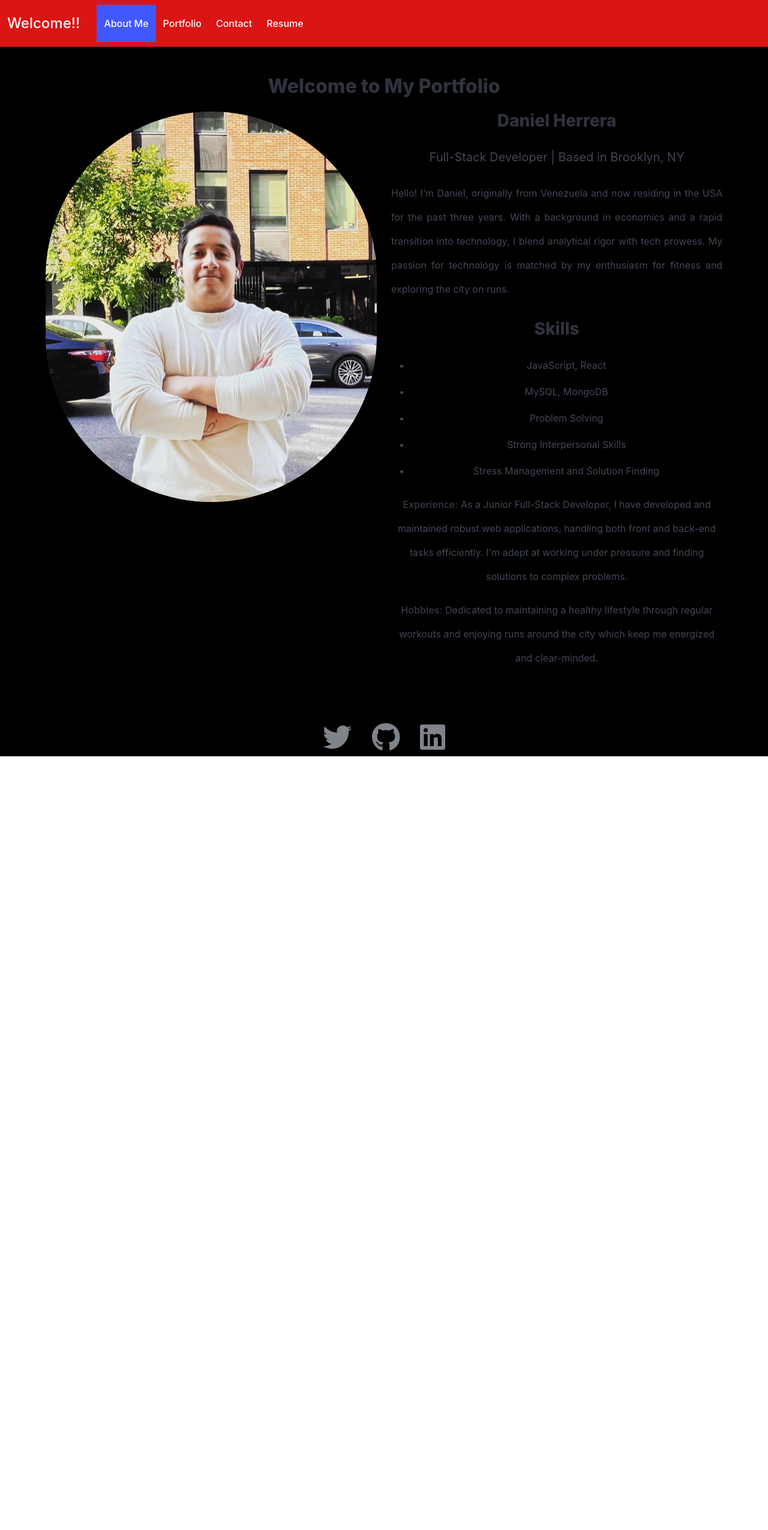
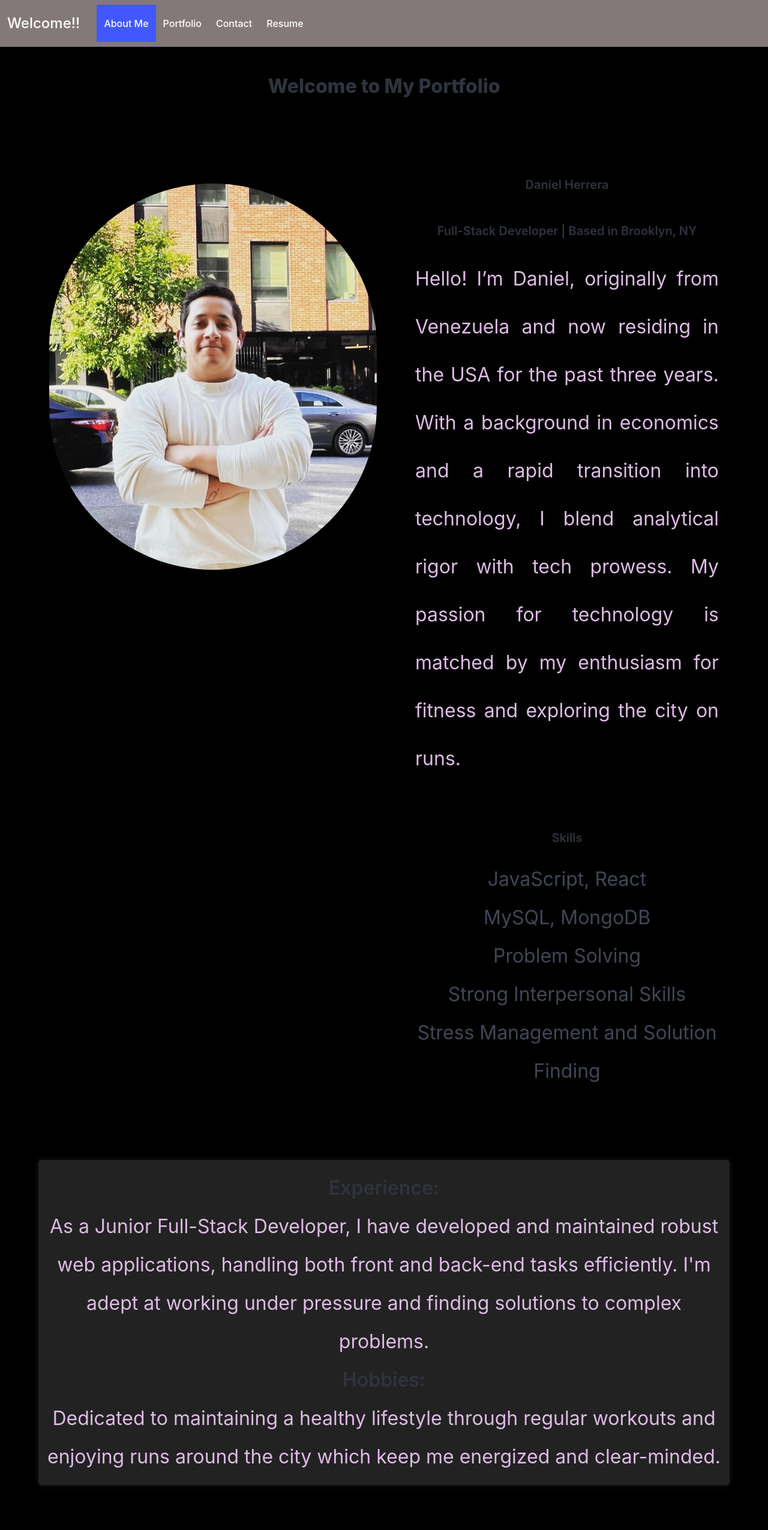
Before and after one commit to danielhe27/my-PortfolioInReact, a React (Vite) app in the folder portfolio-inReact/: page / in a window 1280 px wide. Shown: the top 2551 px of the page at 60% size. Before the commit the page ends 1261 px from the top, so only its background shows below. Built offline with nearby package versions, Linux system fonts and the light colour scheme.

Commit message:
navbar burguer

```diff
--- a/portfolio-inReact/src/App.css
+++ b/portfolio-inReact/src/App.css
@@ -3,8 +3,7 @@
 #root {
   text-align: center;
   line-height: 5vh;
-  min-height: 100vh; /* Minimum height of 100% viewport height */
-
+  min-height: 100vh;
 }
 
 .logo {
@@ -37,6 +36,7 @@
 
 .card {
   padding: 2em;
+  height: 44vh;
 }
 
 .read-the-docs {
@@ -68,7 +68,7 @@ margin-top: 5vh;
 .card-image-container {
   position: relative;
   overflow: hidden;
-  height: 18vh;
+  height: 21vh;
 }
 
 .card-image {
@@ -96,7 +96,7 @@ margin-top: 5vh;
 
 /* Navbar */
 .navbar {
-  background-color: #db1414;
+  background-color: #847979;
   color: #699a84;
 
 }
@@ -121,3 +121,72 @@ margin-top: 5vh;
 .is-active {
   background-color: #555;
 }
+
+
+.container.is-fluid {
+  margin-top: 7vh;
+}
+
+@media print, screen and (min-width: 769px) {
+  .column.is-one-third, .column.is-one-third-tablet {
+      flex: none;
+      width: 46vh;
+      height: 55vh;
+  }
+}
+
+.card-content:last-child, .card-footer:last-child, .card-header:last-child {
+  border-end-end-radius: var(--bulma-card-radius);
+  border-end-start-radius: var(--bulma-card-radius);
+  margin-top: 5vh;
+}
+
+.experience {
+  background-color: #241;
+  border-radius: 11px;
+  margin-top: 13vh;
+  line-height: 8vh;
+}
+
+@media print, screen and (min-width: 769px) {
+  .column.is-6, .column.is-6-tablet {
+      flex: none;
+      width: calc(50% - var(--bulma-column-gap) / 2);
+      line-height: 10vh;
+      font-size:large;
+  }
+}
+
+.presentation {
+  margin-top: 110px;
+  margin-left: 5vh;
+}
+
+.skills {
+  margin-top: 80px;
+  margin-left: 5vh;
+  font-size: xx-large;
+}
+
+.image img {
+  display: block;
+  height: auto;
+  width: 100%;
+  margin-top: 15vh;
+}
+
+.skills-list{
+  line-height: 8vh;
+}
+
+p {
+  color: #debbe5;
+  font-size: xx-large;
+}
+
+@media screen and (max-width: 1023px) {
+  .navbar-menu.is-active {
+      display: block;
+      width: -webkit-fill-available;
+  }
+}
--- a/portfolio-inReact/src/components/ContacForm.jsx
+++ b/portfolio-inReact/src/components/ContacForm.jsx
@@ -5,9 +5,9 @@ const ContactForm = () => {
   const [email, setEmail] = useState('');
   const [message, setMessage] = useState('');
   const [errors, setErrors] = useState({});
+  const [formSubmitted, setFormSubmitted] = useState(false);
 
   const validateEmail = (email) => {
-    // Regular expression for validating email format
     const emailRegex = /^[^\s@]+@[^\s@]+\.[^\s@]+$/;
     return emailRegex.test(email);
   };
@@ -15,7 +15,7 @@ const ContactForm = () => {
   const handleBlur = (e) => {
     const { name, value } = e.target;
     if (!value.trim()) {
-      setErrors({ ...errors, [name]: `${name} is required` });
+      setErrors({ ...errors, [name]: `${name.charAt(0).toUpperCase() + name.slice(1)} is required` });
     } else {
       setErrors({ ...errors, [name]: '' });
     }
@@ -33,20 +33,25 @@ const ContactForm = () => {
 
   const handleSubmit = (e) => {
     e.preventDefault();
-    // Form submission logic
+    if (Object.values(errors).every(x => x === '') && name && email && message) {
+      setFormSubmitted(true);
+    } else {
+      setFormSubmitted(false);
+      alert('Please fill in all fields correctly.');
+    }
   };
 
   return (
-    <div className="container">
-      <h2 className="title has-text-centered mt-6">Contact Me</h2>
-      <div className="columns is-centered mt-6">
+    <div className="container is-three-quarters   is-fluid">
+      <h2 className="title has-text-centered  has-text-info">Contact Me</h2>
+      <div className="columns is-centered is-rounded ">
         <div className="column is-half">
           <form onSubmit={handleSubmit}>
             <div className="field">
               <label className="label">Name</label>
-              <div className="control">
+              <div className="control has-icons-left">
                 <input
-                  className={`input ${errors.name && 'is-danger'}`}
+                  className={`input ${errors.name ? 'is-danger' : ''}`}
                   type="text"
                   placeholder="Your name"
                   name="name"
@@ -54,14 +59,17 @@ const ContactForm = () => {
                   onBlur={handleBlur}
                   onChange={(e) => setName(e.target.value)}
                 />
+                <span className="icon is-small is-left">
+                  <i className="fas fa-user"></i>
+                </span>
+                {errors.name && <p className="help is-danger">{errors.name}</p>}
               </div>
-              {errors.name && <p className="help is-danger">{errors.name}</p>}
             </div>
             <div className="field">
               <label className="label">Email</label>
-              <div className="control">
+              <div className="control has-icons-left">
                 <input
-                  className={`input ${errors.email && 'is-danger'}`}
+                  className={`input ${errors.email ? 'is-danger' : ''}`}
                   type="email"
                   placeholder="Your email"
                   name="email"
@@ -69,28 +77,32 @@ const ContactForm = () => {
                   onBlur={handleBlur}
                   onChange={handleEmailChange}
                 />
+                <span className="icon is-small is-left">
+                  <i className="fas fa-envelope"></i>
+                </span>
+                {errors.email && <p className="help is-danger">{errors.email}</p>}
               </div>
-              {errors.email && <p className="help is-danger">{errors.email}</p>}
             </div>
             <div className="field">
               <label className="label">Message</label>
               <div className="control">
                 <textarea
-                  className={`textarea ${errors.message && 'is-danger'}`}
+                  className={`textarea ${errors.message ? 'is-danger' : ''}`}
                   placeholder="Your message"
                   name="message"
                   value={message}
                   onBlur={handleBlur}
                   onChange={(e) => setMessage(e.target.value)}
                 ></textarea>
+                {errors.message && <p className="help is-danger">{errors.message}</p>}
               </div>
-              {errors.message && <p className="help is-danger">{errors.message}</p>}
             </div>
             <div className="field is-grouped is-grouped-centered">
               <div className="control">
-                <button type="submit" className="button is-primary">Submit</button>
+                <button type="submit" className="button is-info">Submit</button>
               </div>
             </div>
+            {formSubmitted && <p className="help is-primary">Form submitted successfully!</p>}
           </form>
         </div>
       </div>
--- a/portfolio-inReact/src/components/NavTabs.jsx
+++ b/portfolio-inReact/src/components/NavTabs.jsx
@@ -1,7 +1,13 @@
 import { Link, useLocation } from 'react-router-dom';
+import { useState } from 'react';
 
 function NavTabs() {
+  const [isActive, setIsActive] = useState(false);
   const currentPage = useLocation().pathname;
+
+  const toggleMenu = () => {
+    setIsActive(!isActive);
+  };
 
   return (
     <nav className="navbar" role="navigation" aria-label="main navigation">
@@ -9,19 +15,25 @@ function NavTabs() {
         <a className="navbar-item" href="/">
           Welcome!!
         </a>
+        <a role="button" className={`navbar-burger burger ${isActive ? 'is-active' : ''}`} aria-label="menu" aria-expanded="false" data-target="navbarBasicExample" onClick={toggleMenu}>
+          <span aria-hidden="true"></span>
+          <span aria-hidden="true"></span>
+          <span aria-hidden="true"></span>
+        </a>
       </div>
-    <div id="navbarBasicExample" className="navbar-menu">
+
+      <div id="navbarBasicExample" className={`navbar-menu ${isActive ? 'is-active' : ''}`}>
         <div className="navbar-start">
-        <Link to="/" className={`navbar-item ${currentPage === '/' ? 'is-active' : ''}`}>
+          <Link to="/" className={`navbar-item ${currentPage === '/' ? 'is-active' : ''}`} onClick={toggleMenu}>
             About Me
           </Link>
-        <Link to="/Portfolio" className={`navbar-item ${currentPage === '/Portfolio' ? 'is-active' : ''}`}>
+          <Link to="/Portfolio" className={`navbar-item ${currentPage === '/Portfolio' ? 'is-active' : ''}`} onClick={toggleMenu}>
             Portfolio
           </Link>
-        <Link to="/Contact" className={`navbar-item ${currentPage === '/Contact' ? 'is-active' : ''}`}>
+          <Link to="/Contact" className={`navbar-item ${currentPage === '/Contact' ? 'is-active' : ''}`} onClick={toggleMenu}>
             Contact
           </Link>
-        <Link to="/Resume" className={`navbar-item ${currentPage === '/Resume' ? 'is-active' : ''}`}>
+          <Link to="/Resume" className={`navbar-item ${currentPage === '/Resume' ? 'is-active' : ''}`} onClick={toggleMenu}>
             Resume
           </Link>
         </div>
--- a/portfolio-inReact/src/pages/About.jsx
+++ b/portfolio-inReact/src/pages/About.jsx
@@ -1,6 +1,6 @@
 import React from 'react';
 
-function About() {
+const About = () => {
   return (
     <section className="section">
       <div className="container">
@@ -14,12 +14,13 @@ function About() {
             </figure>
           </div>
           <div className="column is-6">
-            <div className="content">
-              <h2 className="subtitle">Daniel Herrera</h2>
-              <p className="is-size-5">Full-Stack Developer | Based in Brooklyn, NY</p>
+            <div className="presentation">
+              <h2 className="subtitle"><strong>Daniel Herrera</strong></h2>
+              <p className="is-size-5"><strong>Full-Stack Developer | Based in Brooklyn, NY</strong></p>
               <p className="has-text-justified">Hello! I’m Daniel, originally from Venezuela and now residing in the USA for the past three years. With a background in economics and a rapid transition into technology, I blend analytical rigor with tech prowess. My passion for technology is matched by my enthusiasm for fitness and exploring the city on runs.</p>
-
-              <h2 className="subtitle">Skills</h2>
+            </div>
+            <div className="skills">
+              <h2 className="subtitle"><strong>Skills</strong></h2>
               <ul className="skills-list">
                 <li>JavaScript, React</li>
                 <li>MySQL, MongoDB</li>
@@ -27,12 +28,14 @@ function About() {
                 <li>Strong Interpersonal Skills</li>
                 <li>Stress Management and Solution Finding</li>
               </ul>
-              <div className="content">
-                <p><strong>Experience:</strong> As a Junior Full-Stack Developer, I have developed and maintained robust web applications, handling both front and back-end tasks efficiently. I'm adept at working under pressure and finding solutions to complex problems.</p>
-                <p><strong>Hobbies:</strong> Dedicated to maintaining a healthy lifestyle through regular workouts and enjoying runs around the city which keep me energized and clear-minded.</p>
-              </div>
             </div>
           </div>
+            <div className="experience">
+              <p><strong>Experience:</strong>
+              </p> <p>As a Junior Full-Stack Developer, I have developed and maintained robust web applications, handling both front and back-end tasks efficiently. I'm adept at working under pressure and finding solutions to complex problems.</p>
+              <p><strong>Hobbies:</strong> </p>
+              <p>Dedicated to maintaining a healthy lifestyle through regular workouts and enjoying runs around the city which keep me energized and clear-minded.</p>
+            </div>
         </div>
       </div>
     </section>
--- a/portfolio-inReact/src/pages/Portfolio.jsx
+++ b/portfolio-inReact/src/pages/Portfolio.jsx
@@ -2,12 +2,17 @@ import React from 'react';
 
 const PortfolioPage = () => {
     const projects = [
-        { id: 1, title: 'PWA-WebFlow', description: 'Progressive web application', image: '../src/assets/project-images/pwa.jpeg', link: 'https://github.com/danielhe27/PWA-WebFlow' },
-        { id: 2, title: 'Blogspot-MVC', description: 'Model-View-Controller', image: '../src/assets/project-images/mvc.jpeg', link: 'https://github.com/danielhe27/blogspot-mvc' },
-        { id: 3, title: 'note-storage', description: 'Create and store notes', image: '../src/assets/project-images/notecreator.jpeg', link: 'https://github.com/danielhe27/note-storage' },
-        { id: 4, title: 'movie-decision-maker', description: 'Omdb Api helps with  choosing a movie  ', image: '../src/assets/project-images/movie-desicion.jpeg', link: 'https://github.com/danielhe27/movie-decision-maker/tree/main' },
-        { id: 5, title: 'ChronoSaver', description: 'Time management web application', image: '../src/assets/project-images/chronosaver.jpeg', link: 'https://github.com/danielhe27/chronosaver' },
-        { id: 6, title: 'web-based quiz application', description: 'trivia', image: '../src/assets/project-images/quiz.jpeg', link: 'https://github.com/danielhe27/SqueezyQuiz' },
+        { id: 1, title: 'PWA-WebFlow', description: 'Progressive web application', image: '../src/assets/project-images/pwa.jpeg', link: 'https://github.com/danielhe27/PWA-WebFlow', deploy:'https://rocky-wildwood-58113-0dc7f9910c44.herokuapp.com' },
+
+        { id: 2, title: 'Blogspot-MVC', description: 'Model-View-Controller', image: '../src/assets/project-images/mvc.jpeg', link: 'https://github.com/danielhe27/blogspot-mvc', deploy:'https://secure-earth-02146-fc74d51ab940.herokuapp.com' },
+
+        { id: 3, title: 'note-storage', description: 'Create and store notes', image: '../src/assets/project-images/notecreator.jpeg', link: 'https://github.com/danielhe27/note-storage', deploy:'https://note-storage-8c599a9c6b47.herokuapp.com/notes' },
+
+        { id: 4, title: 'movie-decision-maker', description: 'Omdb Api helps with  choosing a movie  ', image: '../src/assets/project-images/movie-desicion.jpeg', link: 'https://github.com/danielhe27/movie-decision-maker/tree/main', deploy:'https://danielhe27.github.io/movie-decision-maker/' },
+
+        { id: 5, title: 'ChronoSaver', description: 'Time management web application', image: '../src/assets/project-images/chronosaver.jpeg', link: 'https://github.com/danielhe27/chronosaver', deploy:'https://danielhe27.github.io/chronosaver/'  },
+
+        { id: 6, title: 'web-based quiz application', description: 'trivia', image: '../src/assets/project-images/quiz.jpeg', link: 'https://github.com/danielhe27/SqueezyQuiz', deploy:'https://danielhe27.github.io/SqueezyQuiz/' },
     ];
 
     return (
@@ -21,6 +26,7 @@ const PortfolioPage = () => {
                                 <img src={project.image} alt={project.title} className="card-image" />
                                 <div className="card-content-overlay">
                                     <a href={project.link} className="button is-primary is-rounded">View Project</a>
+                                    <a href={project.deploy} className="button is-primary is-rounded">View my Deploy App</a>
                                 </div>
                             </div>
                             <div className="card-content">
```
Also changed, not shown: 1 other file (tests, documents, lock files or other folders). Lines whose indentation alone changed are shown as unchanged.
